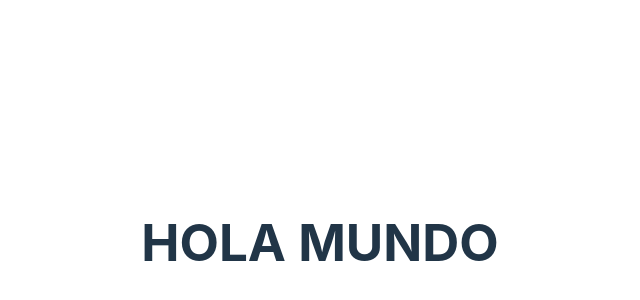
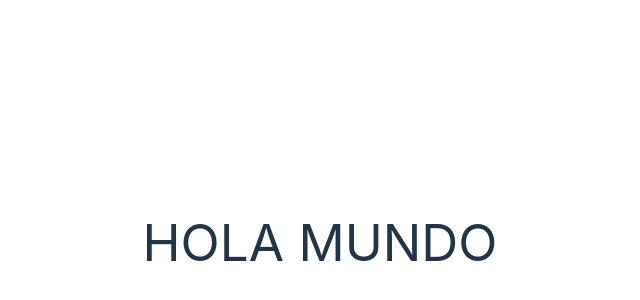
Before and after one commit to SantiagoBriceno/Sistemas-de-Informacion-II, a React (Vite) app in the folder Front-End/: page / in a window 1280 px wide. Shown: the part 158-458 px from the top of the page, without its empty margins (320-960 px from the left). Built offline with nearby package versions, Linux system fonts and the light colour scheme.

Commit message:
Added: tailwind

```diff
--- a/Front-End/package.json
+++ b/Front-End/package.json
@@ -22,6 +22,7 @@
     "eslint-plugin-react-hooks": "^4.6.0",
     "eslint-plugin-react-refresh": "^0.4.3",
     "standard": "^17.1.0",
+    "tailwindcss": "^3.3.3",
     "vite": "^4.4.5"
   }
 }
--- a/Front-End/src/index.css
+++ b/Front-End/src/index.css
@@ -1,3 +1,7 @@
+@tailwind base;
+@tailwind components;
+@tailwind utilities;
+
 :root {
 	font-family: Inter, system-ui, Avenir, Helvetica, Arial, sans-serif;
 	line-height: 1.5;
--- /dev/null
+++ b/Front-End/tailwind.config.js
@@ -0,0 +1,8 @@
+/** @type {import('tailwindcss').Config} */
+export default {
+	content: ["./src/**/*.{js,jsx,ts,tsx}"],
+	theme: {
+		extend: {},
+	},
+	plugins: [],
+};
```
Also changed, not shown: 1 other file (tests, documents, lock files or other folders). Lines whose indentation alone changed are shown as unchanged.
